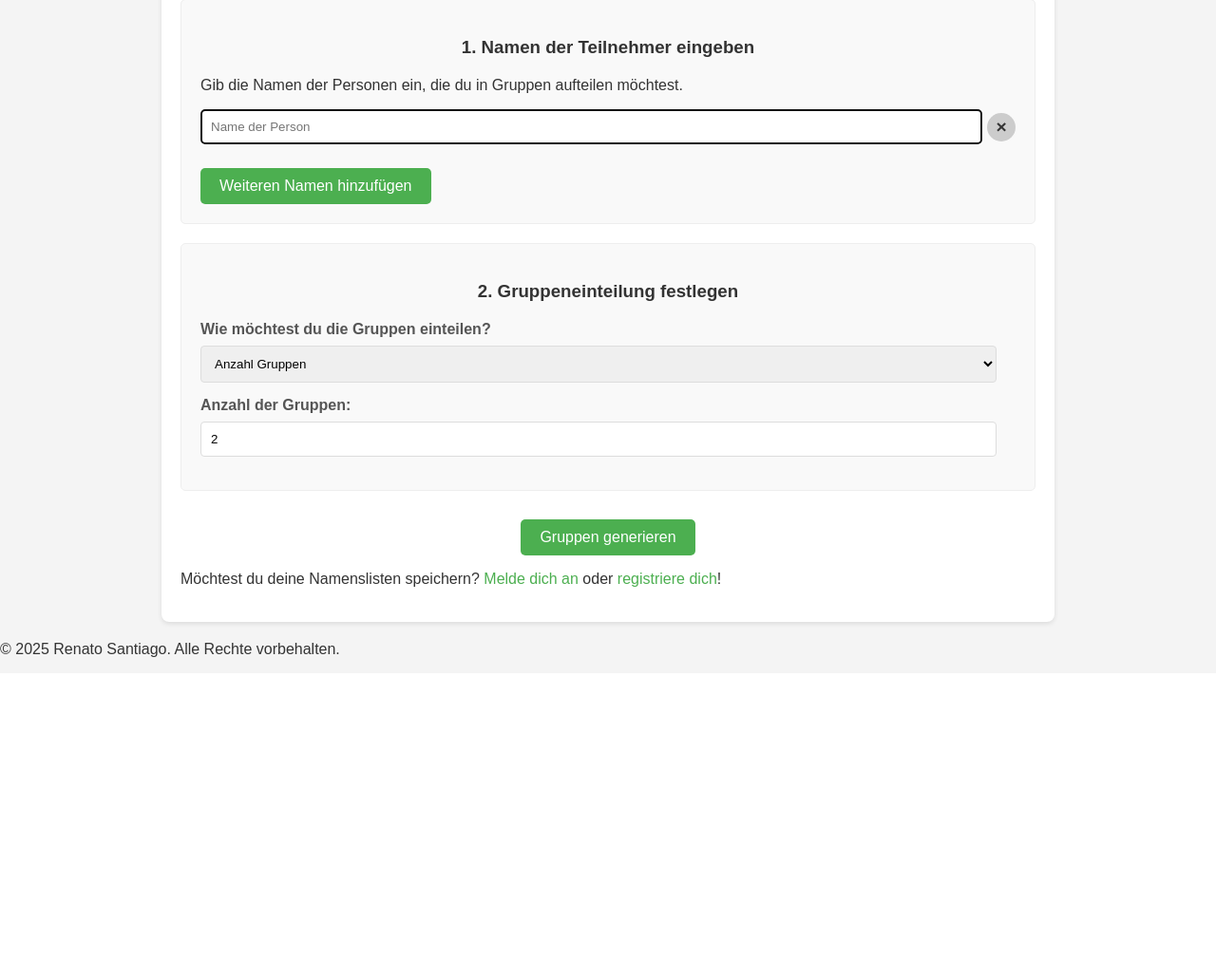
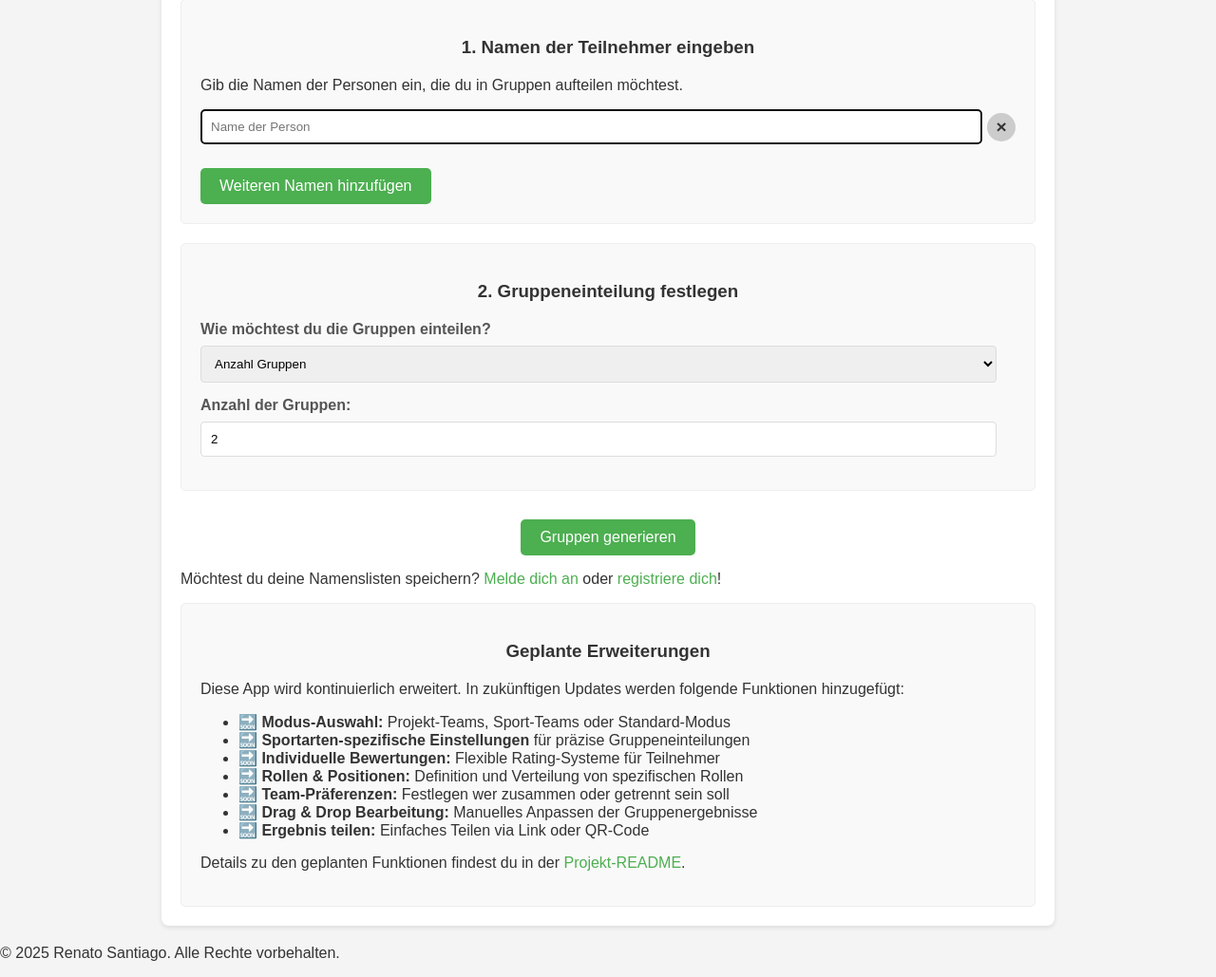
Before and after one commit to reneidou/complete-group-randomizer, a Flask app: page / in a window 1280 px wide. Shown: the part 287-1316 px from the top of the page at 95% size. Before the commit the page ends 979 px from the top, so only its background shows below. Run offline with Flask 3, Linux system fonts and the light colour scheme.

Commit message:
add planned update Information in README.md and index.html

```diff
--- a/templates/index.html
+++ b/templates/index.html
@@ -64,4 +64,20 @@
     {% else %}
         <p>Möchtest du deine Namenslisten speichern? <a href="{{ url_for('login') }}">Melde dich an</a> oder <a href="{{ url_for('register') }}">registriere dich</a>!</p>
     {% endif %}
+
+        <div class="form-section">
+        <h3>Geplante Erweiterungen</h3>
+        <p>Diese App wird kontinuierlich erweitert. In zukünftigen Updates werden folgende Funktionen hinzugefügt:</p>
+        <ul>
+            <li>🔜 <strong>Modus-Auswahl:</strong> Projekt-Teams, Sport-Teams oder Standard-Modus</li>
+            <li>🔜 <strong>Sportarten-spezifische Einstellungen</strong> für präzise Gruppeneinteilungen</li>
+            <li>🔜 <strong>Individuelle Bewertungen:</strong> Flexible Rating-Systeme für Teilnehmer</li>
+            <li>🔜 <strong>Rollen & Positionen:</strong> Definition und Verteilung von spezifischen Rollen</li>
+            <li>🔜 <strong>Team-Präferenzen:</strong> Festlegen wer zusammen oder getrennt sein soll</li>
+            <li>🔜 <strong>Drag & Drop Bearbeitung:</strong> Manuelles Anpassen der Gruppenergebnisse</li>
+            <li>🔜 <strong>Ergebnis teilen:</strong> Einfaches Teilen via Link oder QR-Code</li>
+        </ul>
+        <p>Details zu den geplanten Funktionen findest du in der <a href="https://github.com/reneidou/complete-group-randomizer/tree/create-functional-basis-version" target="_blank">Projekt-README</a>.</p>
+    </div>
+
 {% endblock %}
```
Also changed, not shown: README.md.
